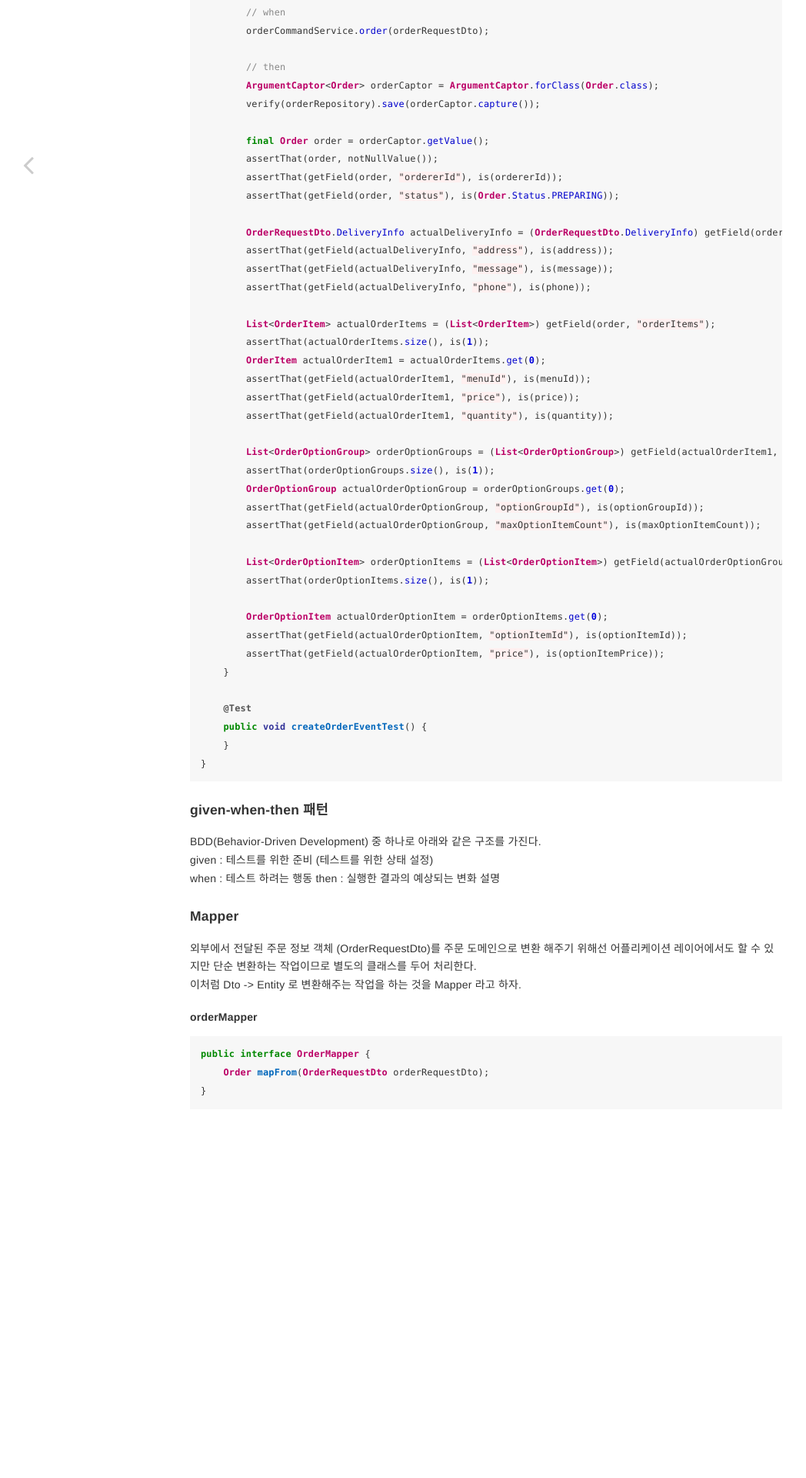
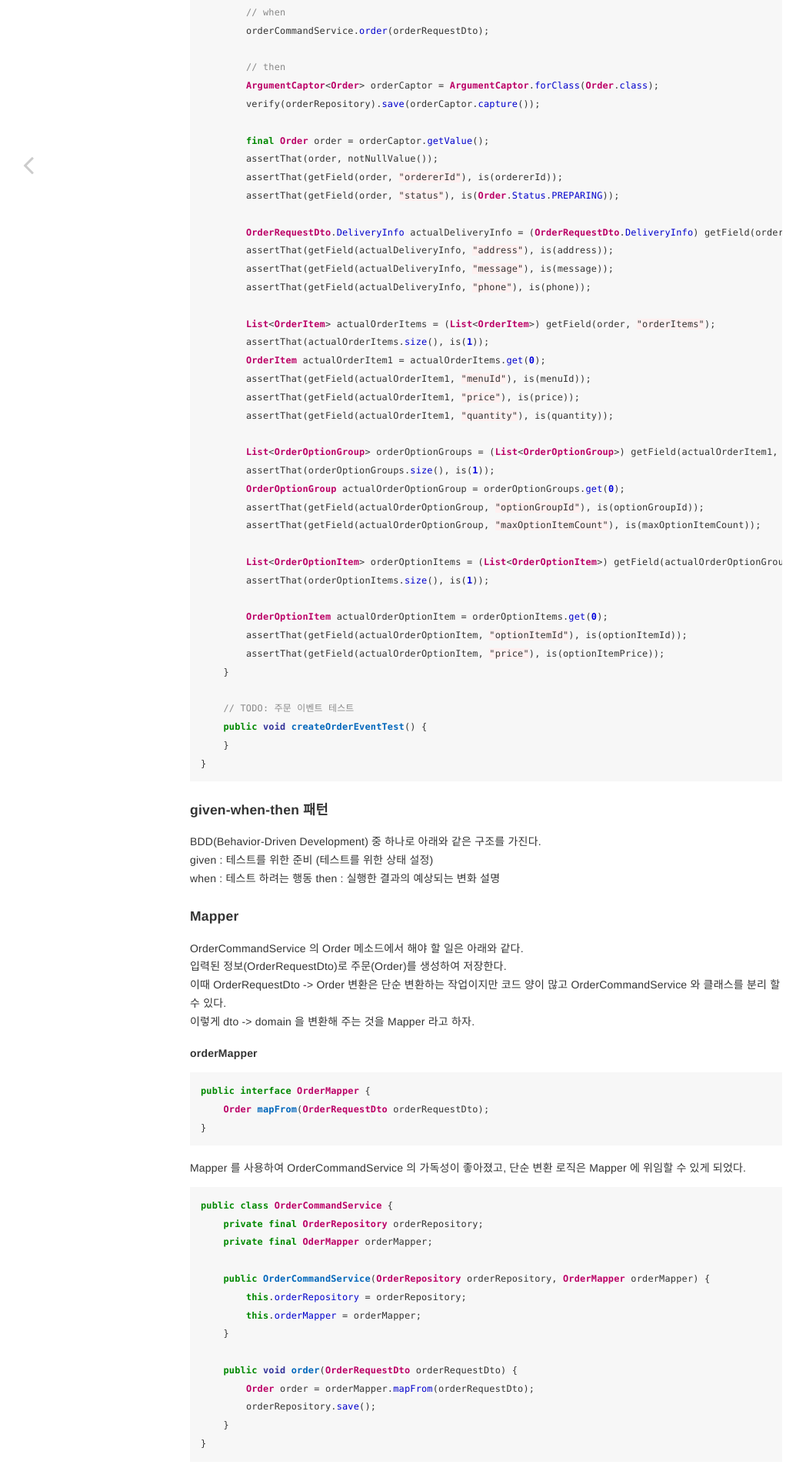
Before and after one commit to ByeongUkChoi/ddd-study, a Jekyll site: the page built from docs/_posts/application/2021-04-05-order-service.md, in a window 1280 px wide. Shown: the part 1580-3500 px from the top of the page at 77% size, without its empty margins (8-1056 px from the left). Built offline with Jekyll 4.4.1, drawn with Linux system fonts in a browser that asks for light colours.

Commit message:
Add Mapper

````diff
--- a/docs/_posts/application/2021-04-05-order-service.md
+++ b/docs/_posts/application/2021-04-05-order-service.md
@@ -102,7 +102,7 @@ public class OrderCommandServiceTest {
         assertThat(getField(actualOrderOptionItem, "price"), is(optionItemPrice));
     }
 
-    @Test
+    // TODO: 주문 이벤트 테스트
     public void createOrderEventTest() {
     }
 }
@@ -114,8 +114,10 @@ when : 테스트 하려는 행동
 then : 실행한 결과의 예상되는 변화 설명
 
 #### Mapper
-외부에서 전달된 주문 정보 객체 (OrderRequestDto)를 주문 도메인으로 변환 해주기 위해선 어플리케이션 레이어에서도 할 수 있지만 단순 변환하는 작업이므로 별도의 클래스를 두어 처리한다.
-이처럼 Dto -> Entity 로 변환해주는 작업을 하는 것을 Mapper 라고 하자.
+OrderCommandService 의 Order 메소드에서 해야 할 일은 아래와 같다.
+입력된 정보(OrderRequestDto)로 주문(Order)를 생성하여 저장한다.
+이때 OrderRequestDto -> Order 변환은 단순 변환하는 작업이지만 코드 양이 많고 OrderCommandService 와 클래스를 분리 할 수 있다.
+이렇게 dto -> domain 을 변환해 주는 것을 Mapper 라고 하자.
 
 ##### orderMapper
 ```java
@@ -123,3 +125,20 @@ public interface OrderMapper {
     Order mapFrom(OrderRequestDto orderRequestDto);
 }
 ```
+Mapper 를 사용하여 OrderCommandService 의 가독성이 좋아졌고, 단순 변환 로직은 Mapper 에 위임할 수 있게 되었다.
+```java
+public class OrderCommandService {
+    private final OrderRepository orderRepository;
+    private final OderMapper orderMapper;
+
+    public OrderCommandService(OrderRepository orderRepository, OrderMapper orderMapper) {
+        this.orderRepository = orderRepository;
+        this.orderMapper = orderMapper;
+    }
+
+    public void order(OrderRequestDto orderRequestDto) {
+        Order order = orderMapper.mapFrom(orderRequestDto);
+        orderRepository.save();
+    }
+}
+```
````
